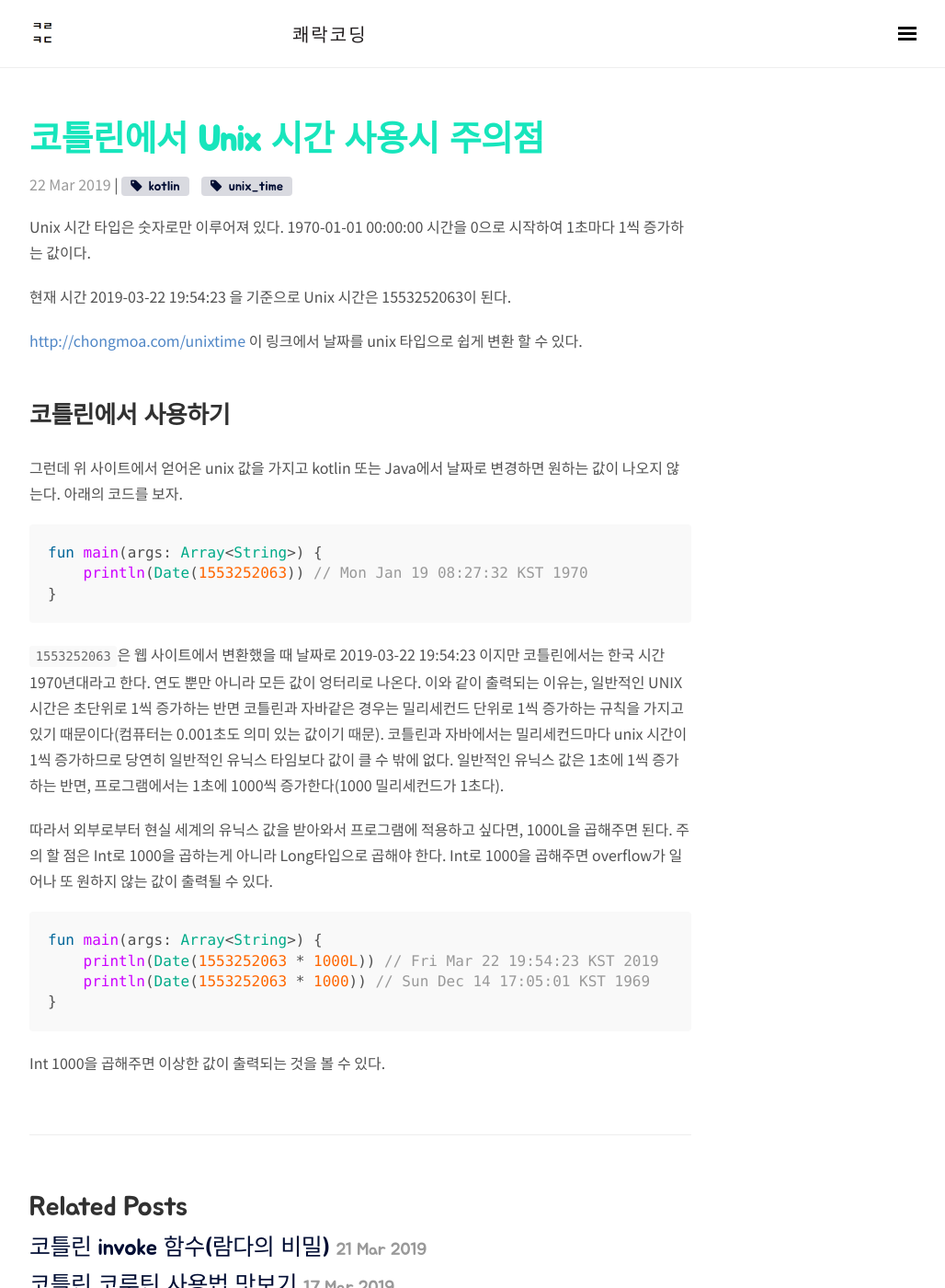
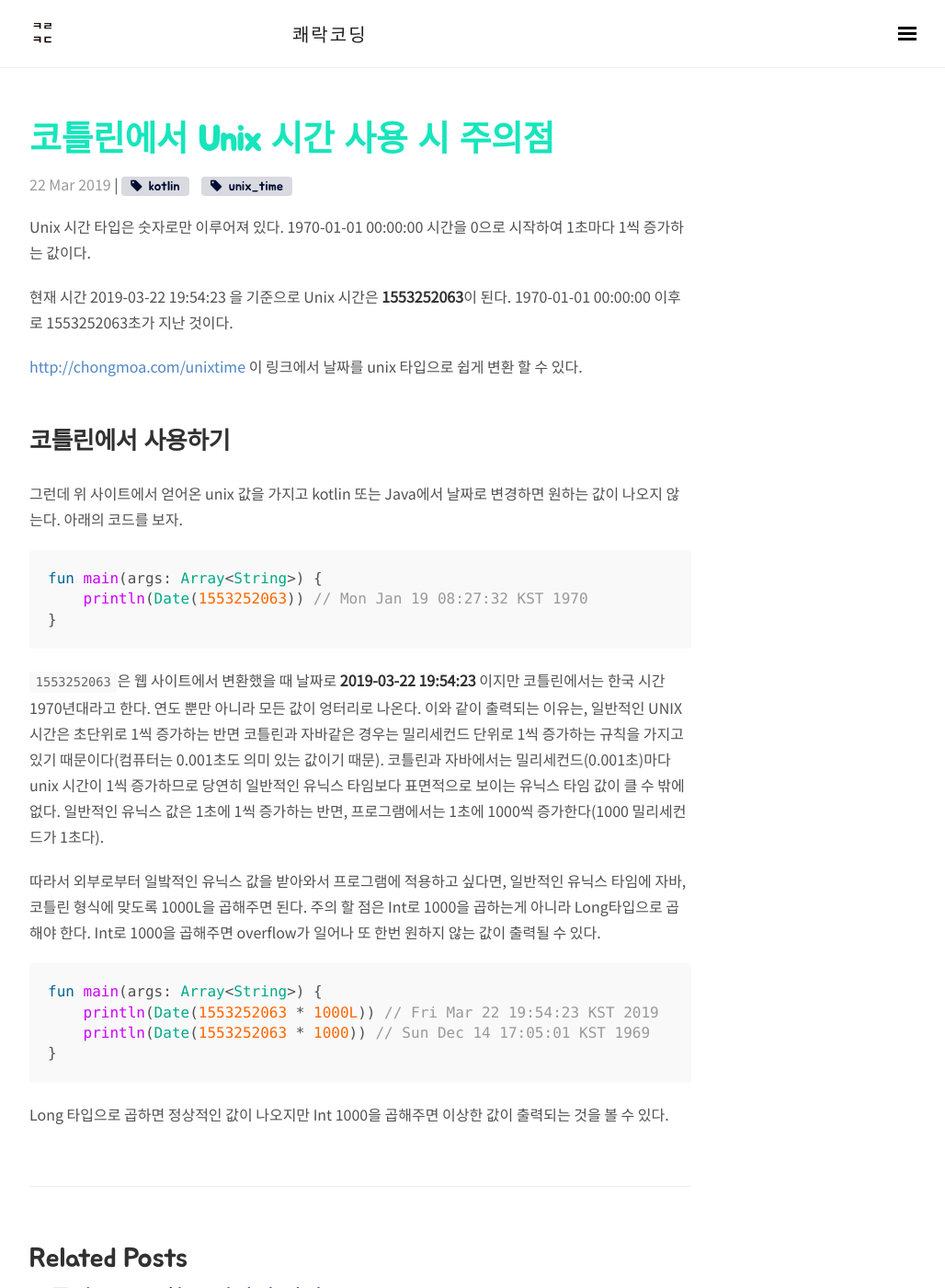
Before and after one commit to wooooooak/wooooooak.github.io, a Jekyll site: the page built from _posts/2019-03-22-kotlin에서_UNIX타입사용하기.md, in a window 1280 px wide and 1400 px high. Shown: the whole window at 92% size, without its empty margins (248-1276 px from the left). Built offline with Jekyll 4.4.1, drawn with Linux system fonts in a browser that asks for light colours; nearby versions of some CDN libraries; some web fonts are replaced; comment, search, counter and statistics services are not loaded.

Commit message:
오탈자 수정 및 가독성 개선

````diff
--- a/_posts/2019-03-22-kotlin에서_UNIX타입사용하기.md
+++ b/_posts/2019-03-22-kotlin에서_UNIX타입사용하기.md
@@ -1,6 +1,6 @@
 ---
 layout: post
-title: 코틀린에서 Unix 시간 사용시 주의점
+title: 코틀린에서 Unix 시간 사용 시 주의점
 category: Kotlin
 tags: [kotlin, unix_time]
 comments: true
@@ -8,7 +8,7 @@ comments: true
 
 Unix 시간 타입은 숫자로만 이루어져 있다. 1970-01-01 00:00:00 시간을 0으로 시작하여 1초마다 1씩 증가하는 값이다.
 
-현재 시간 2019-03-22 19:54:23 을 기준으로 Unix 시간은 1553252063이 된다.
+현재 시간 2019-03-22 19:54:23 을 기준으로 Unix 시간은 **1553252063**이 된다. 1970-01-01 00:00:00 이후로 1553252063초가 지난 것이다.
 
 [http://chongmoa.com/unixtime](http://chongmoa.com/unixtime) 이 링크에서 날짜를 unix 타입으로 쉽게 변환 할 수 있다.
 
@@ -20,9 +20,9 @@ fun main(args: Array<String>) {
     println(Date(1553252063)) // Mon Jan 19 08:27:32 KST 1970
 }
 ```
-`1553252063`은 웹 사이트에서 변환했을 때 날짜로 2019-03-22 19:54:23 이지만 코틀린에서는 한국 시간 1970년대라고 한다. 연도 뿐만 아니라 모든 값이 엉터리로 나온다. 이와 같이 출력되는 이유는, 일반적인 UNIX 시간은 초단위로 1씩 증가하는 반면 코틀린과 자바같은 경우는 밀리세컨드 단위로 1씩 증가하는 규칙을 가지고 있기 때문이다(컴퓨터는 0.001초도 의미 있는 값이기 때문). 코틀린과 자바에서는 밀리세컨드마다 unix 시간이 1씩 증가하므로 당연히 일반적인 유닉스 타임보다 값이 클 수 밖에 없다. 일반적인 유닉스 값은 1초에 1씩 증가하는 반면, 프로그램에서는 1초에 1000씩 증가한다(1000 밀리세컨드가 1초다).
+`1553252063`은 웹 사이트에서 변환했을 때 날짜로 **2019-03-22 19:54:23** 이지만 코틀린에서는 한국 시간 1970년대라고 한다. 연도 뿐만 아니라 모든 값이 엉터리로 나온다. 이와 같이 출력되는 이유는, 일반적인 UNIX 시간은 초단위로 1씩 증가하는 반면 코틀린과 자바같은 경우는 밀리세컨드 단위로 1씩 증가하는 규칙을 가지고 있기 때문이다(컴퓨터는 0.001초도 의미 있는 값이기 때문). 코틀린과 자바에서는 밀리세컨드(0.001초)마다 unix 시간이 1씩 증가하므로 당연히 일반적인 유닉스 타임보다  표면적으로 보이는 유닉스 타임 값이 클 수 밖에 없다. 일반적인 유닉스 값은 1초에 1씩 증가하는 반면, 프로그램에서는 1초에 1000씩 증가한다(1000 밀리세컨드가 1초다).
 
-따라서 외부로부터 현실 세계의 유닉스 값을 받아와서 프로그램에 적용하고 싶다면, 1000L을 곱해주면 된다. 주의 할 점은 Int로 1000을 곱하는게 아니라 Long타입으로 곱해야 한다. Int로 1000을 곱해주면 overflow가 일어나 또 원하지 않는 값이 출력될 수 있다.
+따라서 외부로부터 일밬적인 유닉스 값을 받아와서 프로그램에 적용하고 싶다면, 일반적인 유닉스 타임에 자바, 코틀린 형식에 맞도록 1000L을 곱해주면 된다. 주의 할 점은 Int로 1000을 곱하는게 아니라 Long타입으로 곱해야 한다. Int로 1000을 곱해주면 overflow가 일어나 또 한번 원하지 않는 값이 출력될 수 있다.
 
 ```kotlin
 fun main(args: Array<String>) {
@@ -30,4 +30,4 @@ fun main(args: Array<String>) {
     println(Date(1553252063 * 1000)) // Sun Dec 14 17:05:01 KST 1969
 }
 ```
-Int 1000을 곱해주면 이상한 값이 출력되는 것을 볼 수 있다.
+Long 타입으로 곱하면 정상적인 값이 나오지만 Int 1000을 곱해주면 이상한 값이 출력되는 것을 볼 수 있다.
````
Also changed, not shown: _posts/2018-10-21-퀵정렬.md (+1 -1 lines), _posts/2018-12-05-백준2250문제.md (+1 -1 lines).
